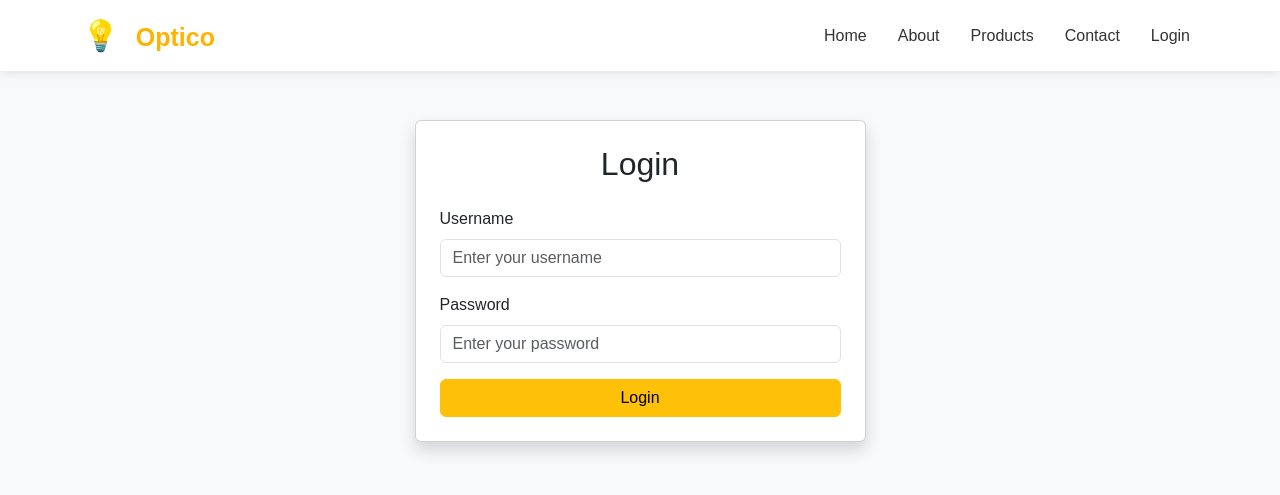
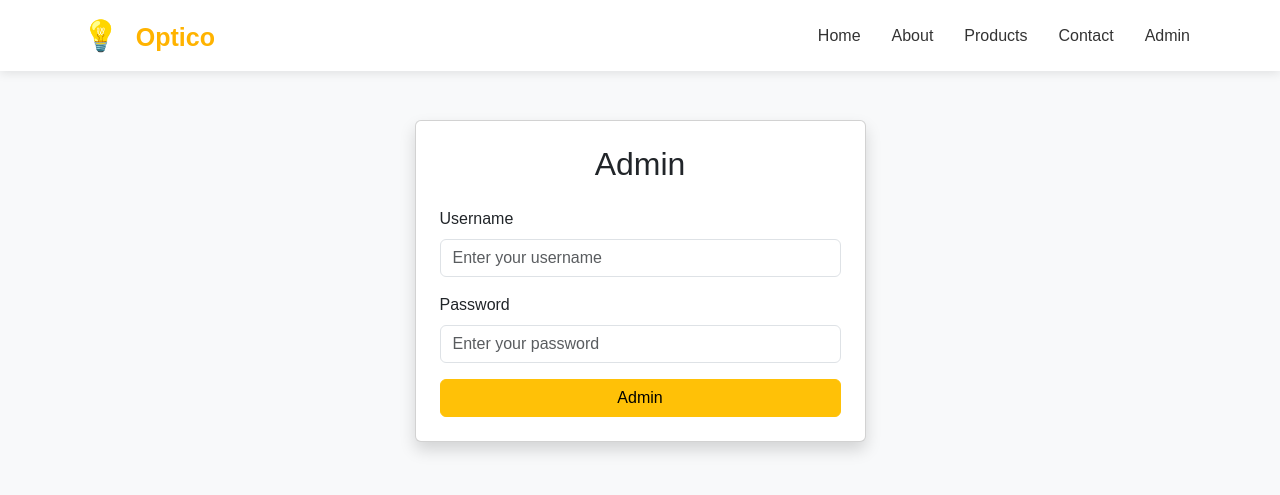
Before and after one commit to Rahul-Ahirwar3/optico-django, a Django app: page /login/ in a window 1280 px wide. Shown: the top 495 px of the page. Run offline with Django 5.2, Linux system fonts and the light colour scheme.

Commit message:
Update Django project

````diff
--- a/website/templates/base.html
+++ b/website/templates/base.html
@@ -487,7 +487,7 @@
                             class="nav-link"
                             href="{% url 'login' %}">
 
-                            Login
+                            Admin
 
                         </a>
 
--- a/website/templates/contact.html
+++ b/website/templates/contact.html
@@ -1,4 +1,4 @@
-```html
+
 {% extends 'base.html' %}
 
 {% block title %}
@@ -140,4 +140,3 @@ Contact - Optico
 </div>
 
 {% endblock %}
-```
--- a/website/templates/login.html
+++ b/website/templates/login.html
@@ -17,7 +17,7 @@ Login - Optico
                 <div class="card shadow p-4">
 
                     <h2 class="text-center mb-4">
-                        Login
+                        Admin
                     </h2>
 
 
@@ -77,7 +77,7 @@ Login - Optico
                             type="submit"
                             class="btn btn-warning w-100">
 
-                            Login
+                            Admin
 
                         </button>
 
--- a/website/templates/products.html
+++ b/website/templates/products.html
@@ -34,7 +34,7 @@ Products - Optico
 
 <div class="container py-5">
 
-```
+
 <h2 class="text-center mb-5">
     Our <span style="color:#ff9800;">Products</span>
 </h2>
@@ -80,7 +80,7 @@ Products - Optico
     {% endfor %}
 
 </div>
-```
+
 
 </div>
 
````
